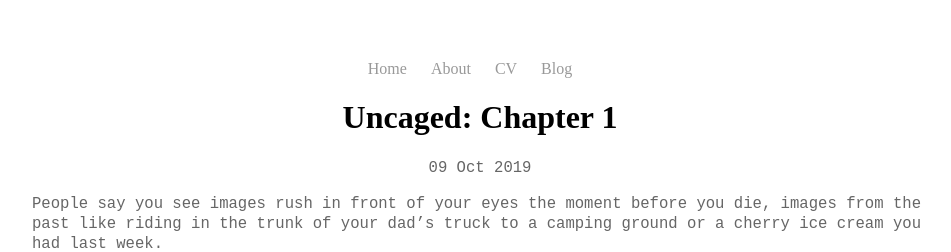
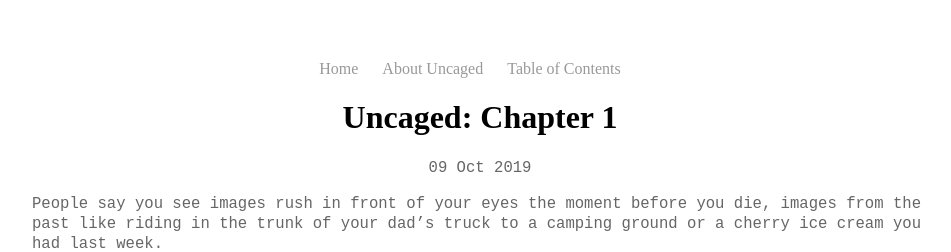
Before and after one commit to nkrzv/nkrzv.github.io, a Jekyll site: the page built from _posts/2019-10-09-chapter-01.md, in a window 1280 px wide and 900 px high. Shown: the top 252 px of the window, without its empty margins (160-1111 px from the left). Built offline with Jekyll 4.4.1, drawn with Linux system fonts in a browser that asks for light colours; some of the changed text lies outside the part shown.

Commit message:
Update default.html

```diff
--- a/_layouts/default.html
+++ b/_layouts/default.html
@@ -8,9 +8,8 @@
 		<nav>
     		<ul>
         		<li><a href="/">Home</a></li>
-	        	<li><a href="/about">About</a></li>
-        		<li><a href="/cv">CV</a></li>
-        		<li><a href="/blog">Blog</a></li>
+	        	<li><a href="/about">About Uncaged</a></li>
+        		<li><a href="/blog">Table of Contents</a></li>
     		</ul>
 		</nav>
 		<div class="container">
```
Also changed, not shown: other parts of _layouts/default.html (+2 -2 lines).
